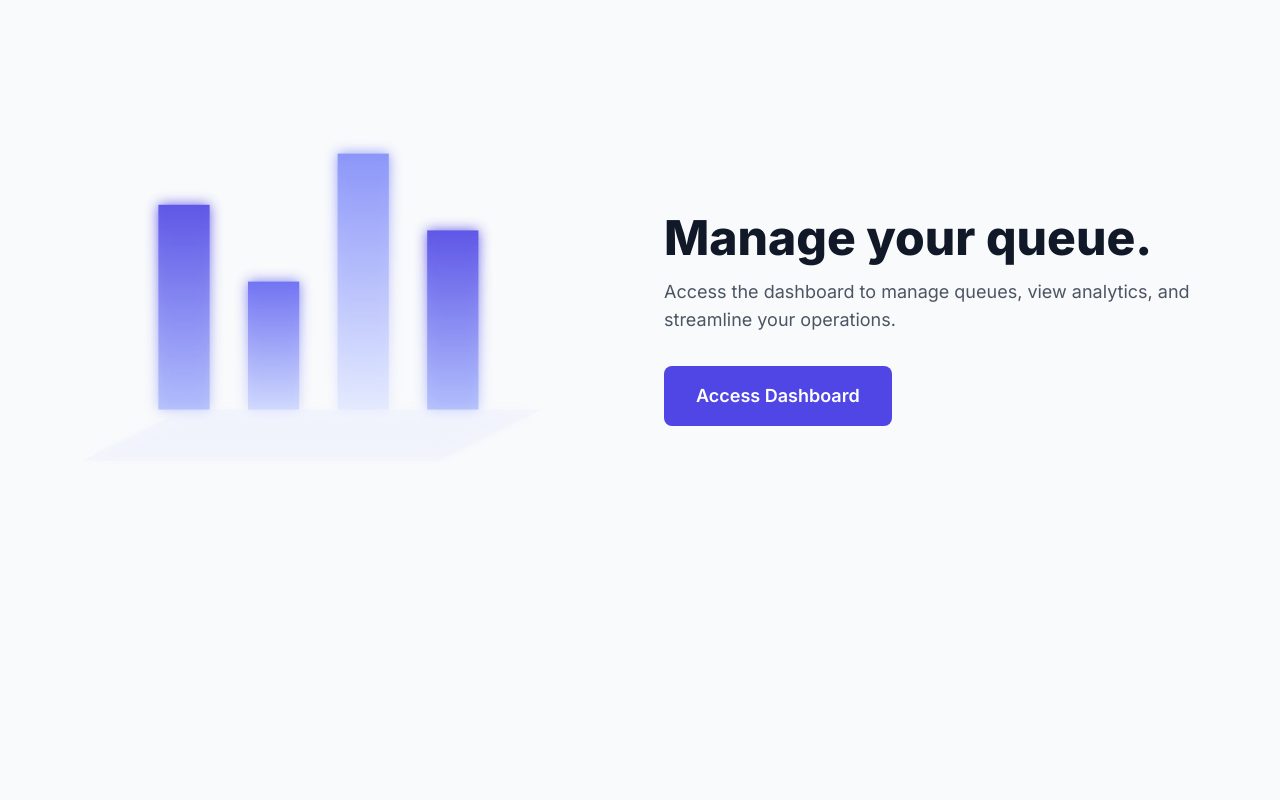
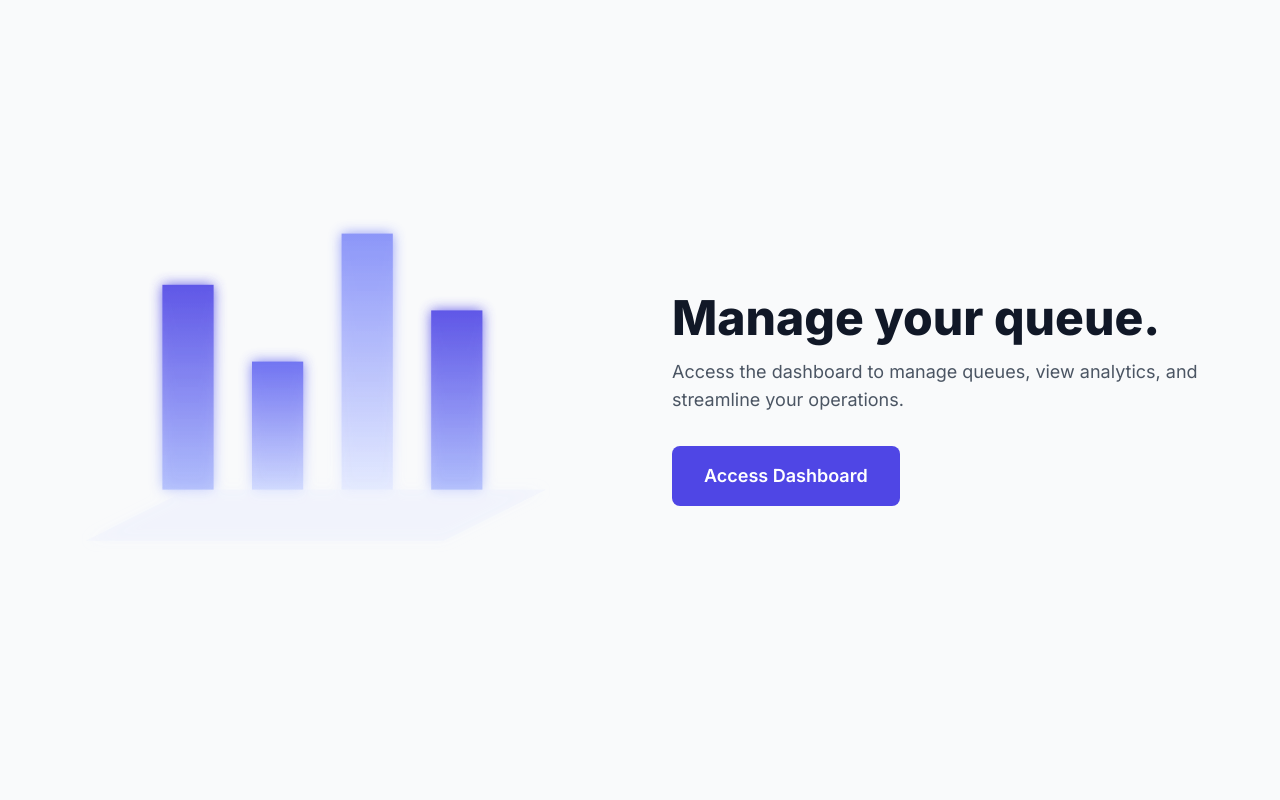
Before and after one commit to foxtrot222/qms, a Flask app: page /organization in a window 1280 px wide. Run offline with Flask 3, Linux system fonts and the light colour scheme; some libraries are stand-ins or nearby versions.

Commit message:
fix: center the organization page

```diff
--- a/src/templates/organization.html
+++ b/src/templates/organization.html
@@ -9,8 +9,8 @@
     <link href="https://fonts.googleapis.com/css2?family=Inter:wght@400;500;600;700;800&display=swap" rel="stylesheet">
     <link rel="stylesheet" href="{{ url_for('static', filename='style.css') }}">
 </head>
-<body class="bg-gray-50 text-gray-800">
-    <main id="organizationPage" class="flex-grow container mx-auto px-6 pt-32 pb-16 flex items-center">
+<body class="bg-gray-50 text-gray-800 min-h-screen flex items-center justify-center">
+    <main id="organizationPage" class="flex-grow container mx-auto px-6 py-16">
         <div class="grid grid-cols-1 lg:grid-cols-2 gap-16 items-center">
             <!-- Left Column: Illustration -->
             <div class="flex justify-center items-center">
```
